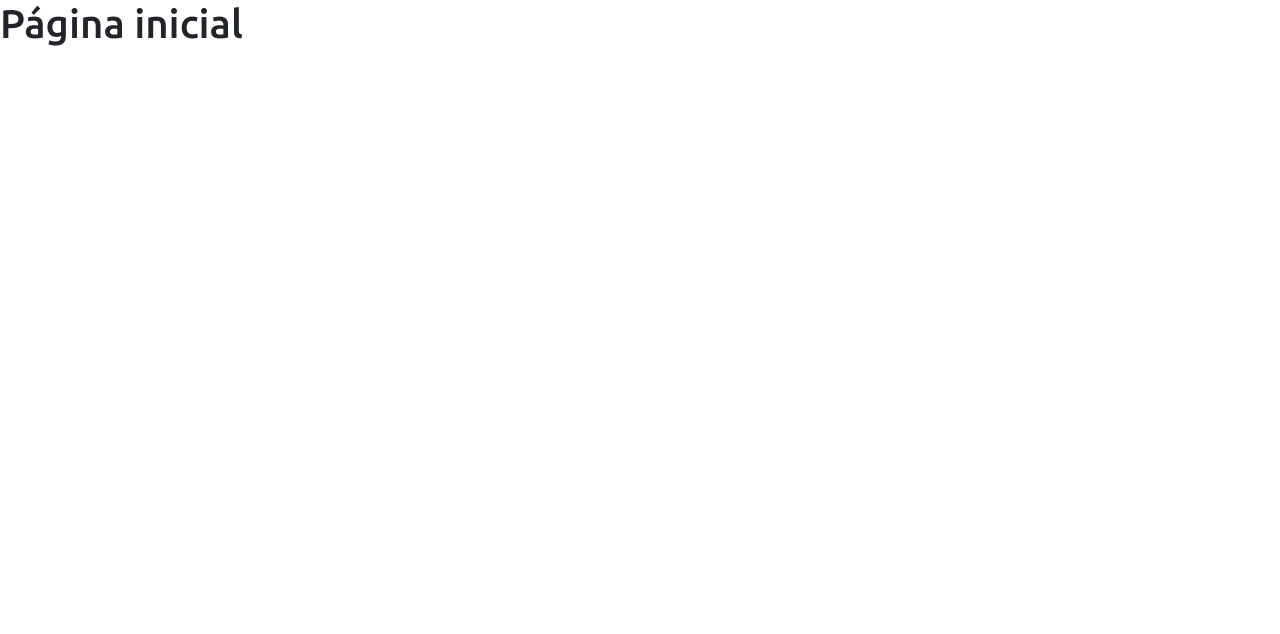
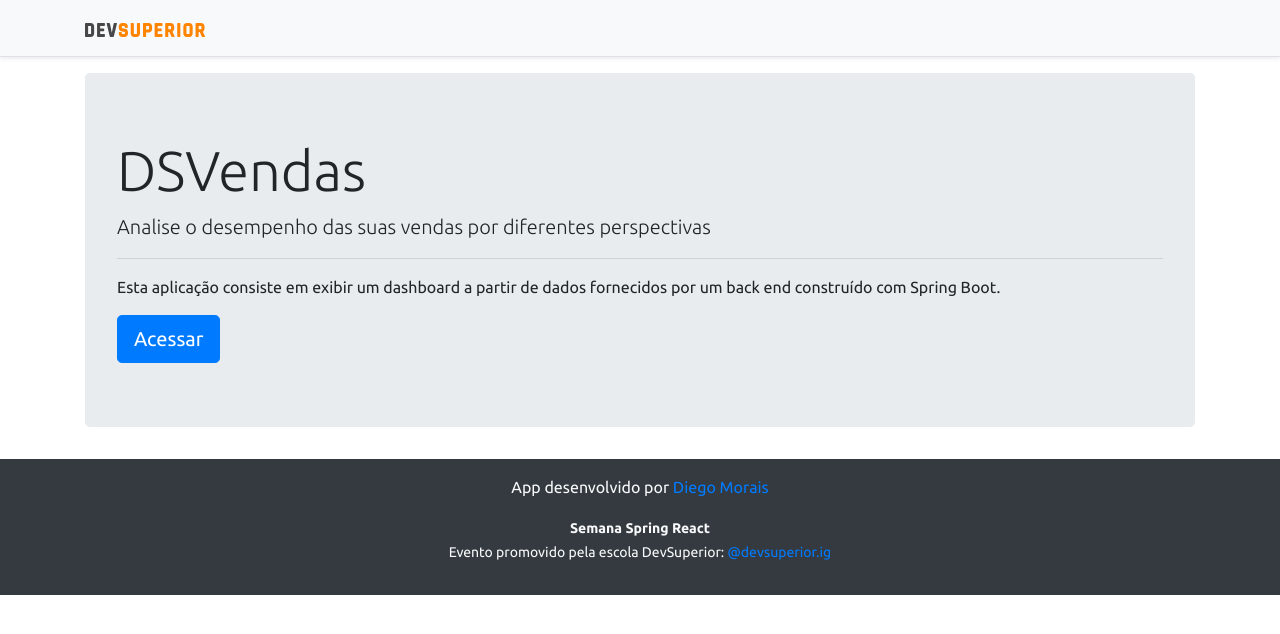
Before and after one commit to diegostrik16/projetosds, a React (Create React App) app in the folder frontend/: page / in a window 1280 px wide. Shown: the top 634 px of the page. Built offline with nearby package versions, Linux system fonts and the light colour scheme.

Commit message:
Home, navigation

```diff
--- a/frontend/src/Routes.tsx
+++ b/frontend/src/Routes.tsx
@@ -10,7 +10,7 @@
 
             <Home />
         </Route>
-        <Route path="dashboard">
+        <Route path="/dashboard">
 
             <Dashboard />
         </Route>
--- a/frontend/src/components/NavBar/index.tsx
+++ b/frontend/src/components/NavBar/index.tsx
@@ -1,10 +1,13 @@
 import ImgDsDark from 'assets/img/ds-dark.svg'
+import { Link } from 'react-router-dom';
 function NavBar() {
     return (
         <div className="d-flex flex-column flex-md-row align-items-center p-3 px-md-4 mb-3 bg-light border-bottom shadow-sm">
             <div className="container">
                 <nav className="my-2 my-md-0 mr-md-3">
-                    <img src={ImgDsDark} alt="DevSuperior" width="120" />
+                    <Link to="/">
+                        <img src={ImgDsDark} alt="DevSuperior" width="120" />
+                    </Link>
                 </nav>
             </div>
         </div>
--- a/frontend/src/pages/Home/index.tsx
+++ b/frontend/src/pages/Home/index.tsx
@@ -1,8 +1,26 @@
+import Footer from "components/Footer";
+import NavBar from "components/NavBar";
+import { Link } from "react-router-dom";
+
 function Home() {
     return (
-        <div>
-            <h1>Página inicial</h1>
-        </div>
+        <>
+            <NavBar />
+            <div className="container">
+                <div className="jumbotron">
+                    <h1 className="display-4">DSVendas</h1>
+                    <p className="lead">Analise o desempenho das suas vendas por diferentes perspectivas</p>
+                    <hr />
+                    <p>Esta aplicação consiste em exibir um dashboard a partir de dados fornecidos por um back end construído com Spring Boot.</p>
+                    <Link className="btn btn-primary btn-lg" to="/dashboard">
+
+                        Acessar
+
+                    </Link>
+            </div>
+            </div>
+            <Footer />
+        </>
     );
 }
 
```
